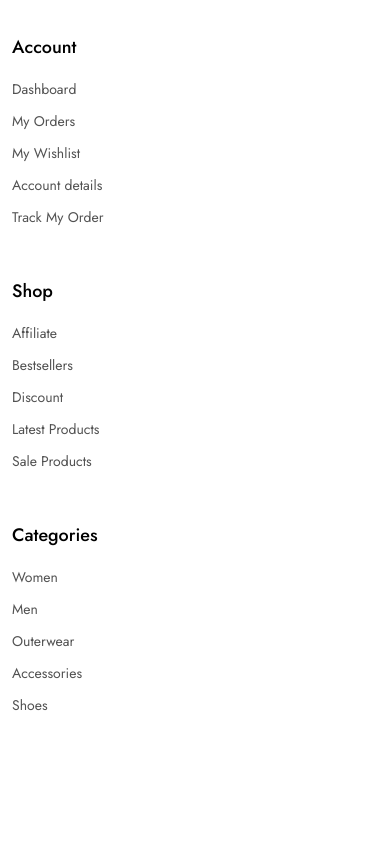
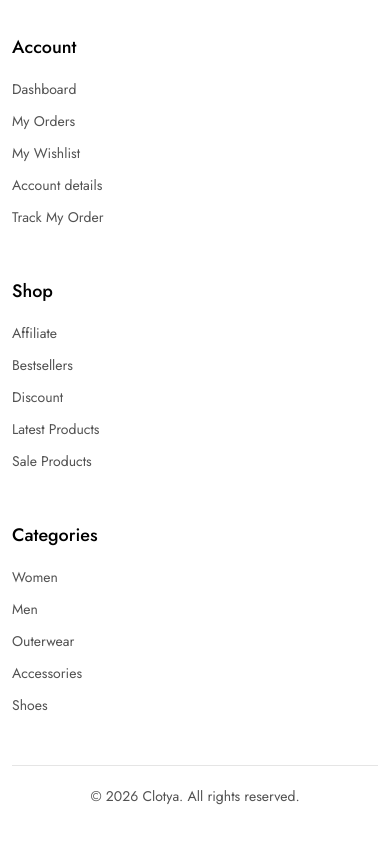
Before and after one commit to Vader4k/clotya, a Next.js app: page /compare in a window 390 px wide. Shown: the part 1503-2347 px from the top of the page. Built offline with nearby package versions, Linux system fonts and the light colour scheme.

Commit message:
fix: minor u fixes for search modal and footer

```diff
--- a/features/compare/components/CompareTable.tsx
+++ b/features/compare/components/CompareTable.tsx
@@ -1,7 +1,6 @@
 import { ScrollArea, ScrollBar } from '@/components/ui/scroll-area'
 import { X } from 'lucide-react'
 import Image from 'next/image'
-import Link from 'next/link'
 import StarRating from './StarRating'
 
 const CompareTable = ({ products, removeProduct }: { products: any[], removeProduct: (id: string) => void }) => {
@@ -32,7 +31,7 @@ const CompareTable = ({ products, removeProduct }: { products: any[], removeProd
                         </td>
                         {products.map((product) => (
                             <td key={product.id} className="px-4 py-4 border-r last:border-r-0 min-w-60">
-                                <Link href={`/product/${product.slug}`}>
+                                <a href={`/product/${product.slug}`}>
                                     <div className="relative w-full aspect-3/4 bg-gray-100 overflow-hidden">
                                         <Image
                                             src={product.image}
@@ -41,7 +40,7 @@ const CompareTable = ({ products, removeProduct }: { products: any[], removeProd
                                             className="object-cover hover:scale-105 transition-transform duration-300"
                                         />
                                     </div>
-                                </Link>
+                                </a>
                             </td>
                         ))}
                     </tr>
@@ -53,12 +52,12 @@ const CompareTable = ({ products, removeProduct }: { products: any[], removeProd
                         </td>
                         {products.map((product) => (
                             <td key={product.id} className="px-4 py-3 border-r last:border-r-0 min-w-48">
-                                <Link
+                                <a
                                     href={`/product/${product.slug}`}
                                     className="text-red-500 hover:text-red-700 transition-colors whitespace-normal leading-snug capitalize"
                                 >
                                     {product.name}
-                                </Link>
+                                </a>
                             </td>
                         ))}
                     </tr>
--- a/features/search/components/SearchModalContent.tsx
+++ b/features/search/components/SearchModalContent.tsx
@@ -23,7 +23,7 @@ const SearchModalContent = ({ data, error, debounceValue }: { data: ProductCardP
   }
 
   return (
-    <div className="w-full mt-3 font-jost grid gap-3 h-[80vh] xl:h-50 overflow-y-scroll px-1 border p-2" style={{ scrollbarWidth: 'thin' }}>
+    <div className="w-full mt-3 font-jost flex flex-col gap-5 h-[80vh] xl:h-50 overflow-y-scroll px-1 border p-2" style={{ scrollbarWidth: 'thin' }}>
       {data.map((product, index) => (
         <motion.div
           initial={{ opacity: 0, y: 10 }}
--- a/shared/ui/Footer.tsx
+++ b/shared/ui/Footer.tsx
@@ -77,7 +77,7 @@ const Footer = () => {
             ))}
           </div>
 
-          <div className="w-full border-t border-neutral-200 mt-10 pt-5 hidden xl:block">
+          <div className="w-full border-t border-neutral-200 mt-10 mb-10 lg:mb-0 pt-5">
             <p className="text-center text-sm text-neutral-600">© 2026 Clotya. All rights reserved.</p>
           </div>
         </div>
```
